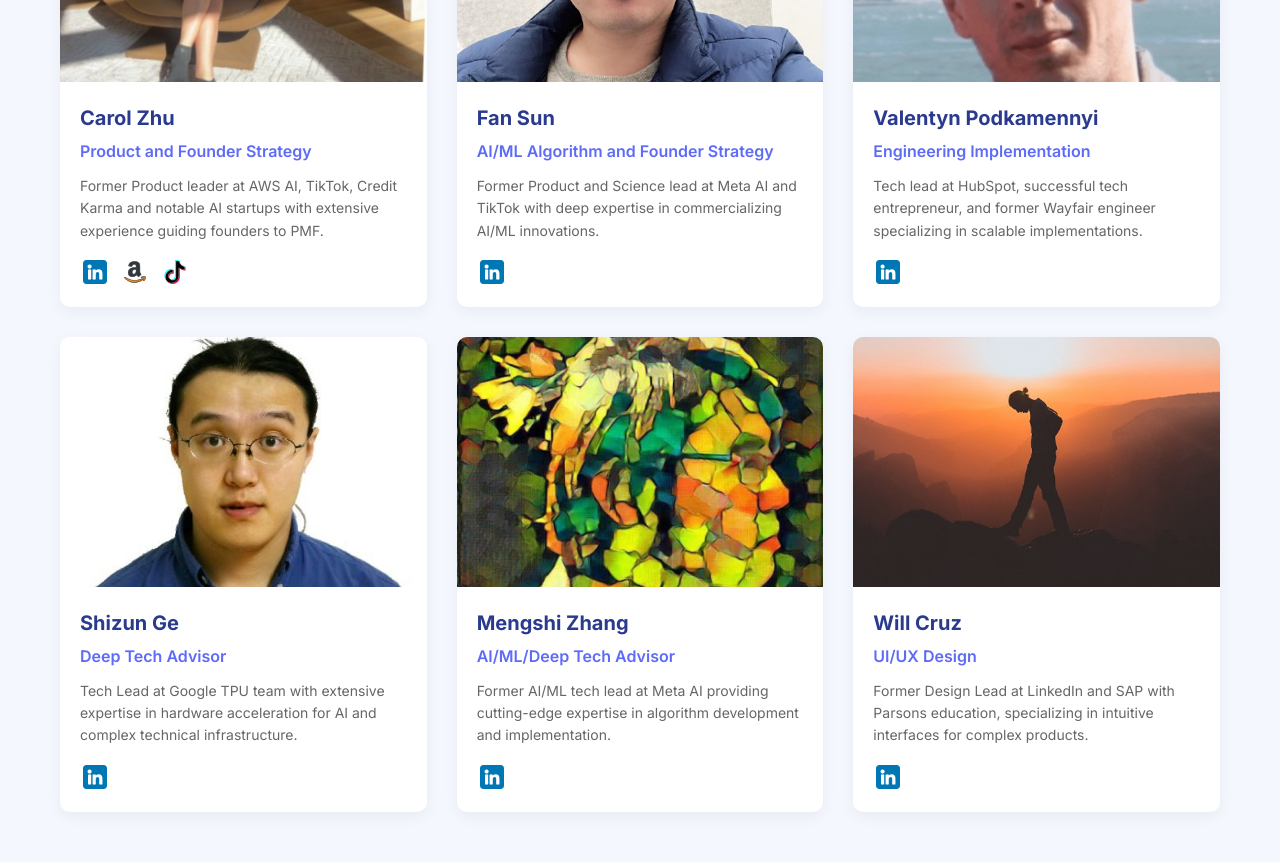
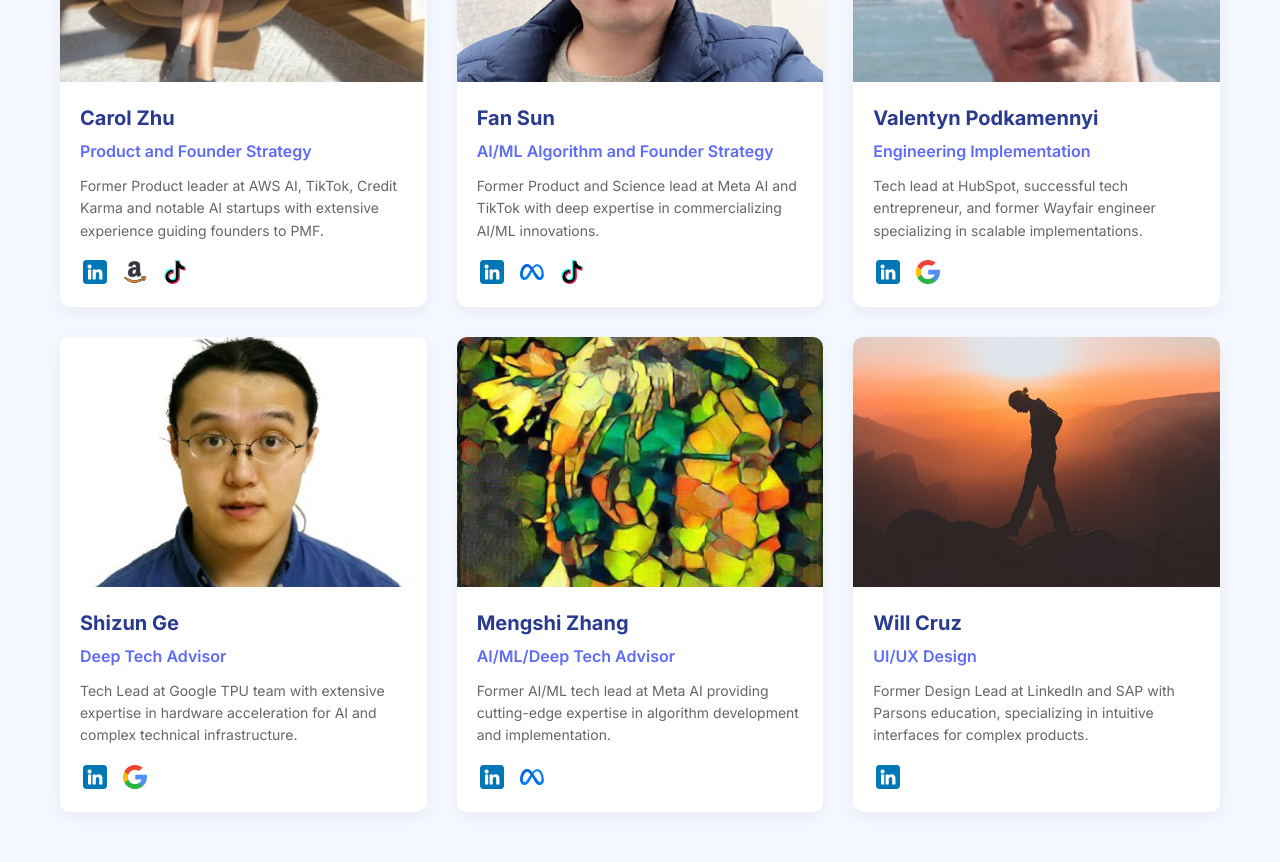
Before and after one commit to vpodk/SynthesisPartners, a Jekyll site: the page built from README.md, in a window 1280 px wide and 900 px high, scrolled down 3084 px. Shown: the top 862 px of the window. Built offline with Jekyll 4.4.1, drawn with Linux system fonts in a browser that asks for light colours; our own code applies the rules of GitHub Pages for plain Markdown files.

Commit message:
Add company icons

```diff
--- a/_layouts/default.html
+++ b/_layouts/default.html
@@ -291,6 +291,12 @@
             <a href="https://www.linkedin.com/in/fan-sun-1109a7b/" target="_blank">
               <img src='{{ "/assets/icons/linkedin.png" | relative_url }}' alt="LinkedIn">
             </a>
+            <a href="#" target="_blank">
+              <img src='{{ "/assets/icons/meta.png" | relative_url }}' alt="Meta">
+            </a>
+            <a href="#" target="_blank">
+              <img src='{{ "/assets/icons/tiktok.png" | relative_url }}' alt="TikTok">
+            </a>
           </div>
         </div>
       </div>
@@ -306,6 +312,9 @@
           <div class="team-social">
             <a href="https://www.linkedin.com/in/vpodk/" target="_blank">
               <img src='{{ "/assets/icons/linkedin.png" | relative_url }}' alt="LinkedIn">
+            </a>
+            <a href="#" target="_blank">
+              <img src='{{ "/assets/icons/google.png" | relative_url }}' alt="Google">
             </a>
           </div>
         </div>
@@ -323,6 +332,9 @@
             <a href="https://www.linkedin.com/in/shizunge/" target="_blank">
               <img src='{{ "/assets/icons/linkedin.png" | relative_url }}' alt="LinkedIn">
             </a>
+            <a href="#" target="_blank">
+              <img src='{{ "/assets/icons/google.png" | relative_url }}' alt="Google">
+            </a>
           </div>
         </div>
       </div>
@@ -338,6 +350,9 @@
           <div class="team-social">
             <a href="https://www.linkedin.com/in/mengshi-zhang/" target="_blank">
               <img src='{{ "/assets/icons/linkedin.png" | relative_url }}' alt="LinkedIn">
+            </a>
+            <a href="#" target="_blank">
+              <img src='{{ "/assets/icons/meta.png" | relative_url }}' alt="Meta">
             </a>
           </div>
         </div>
```
Also changed, not shown: assets/icons/google.png (added).
